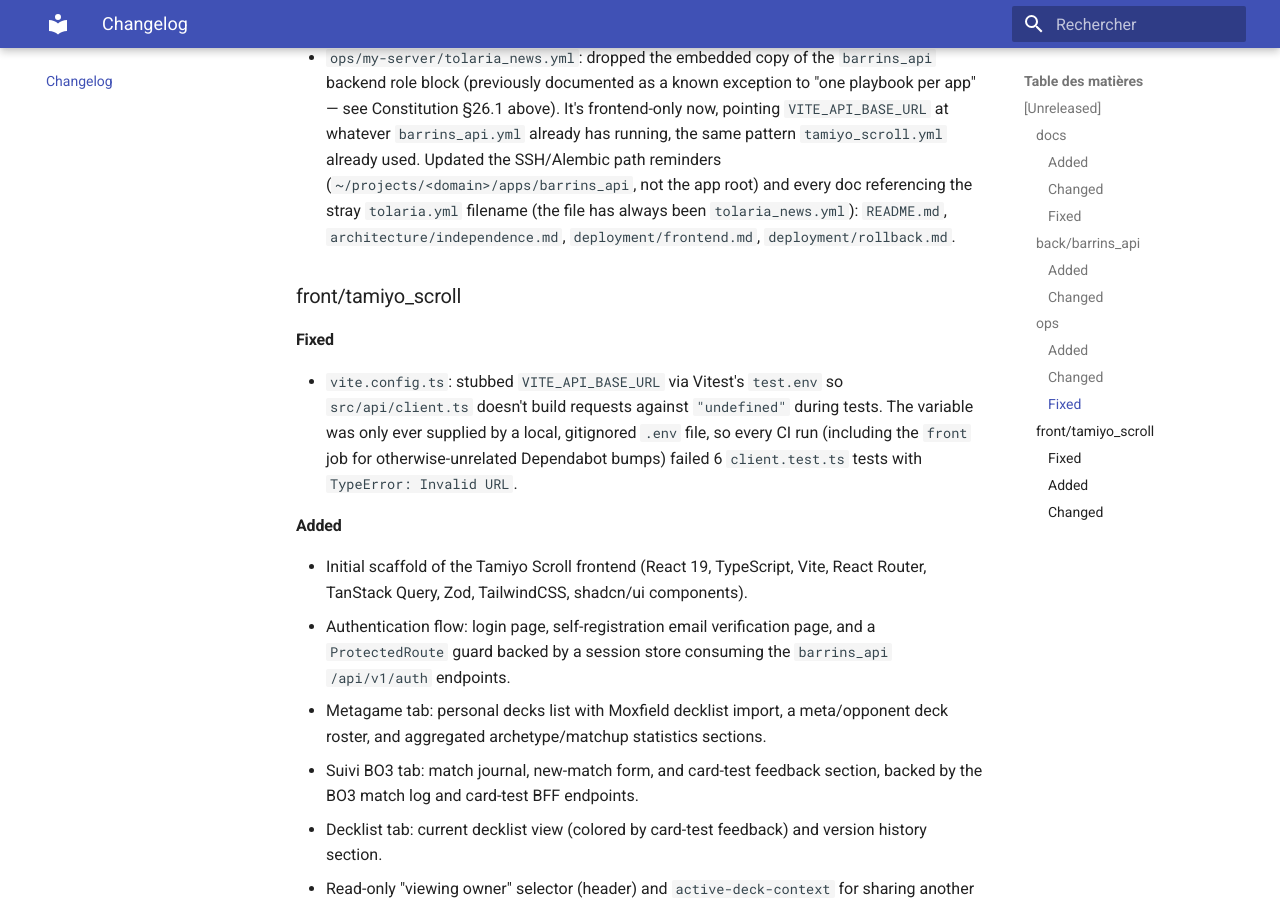
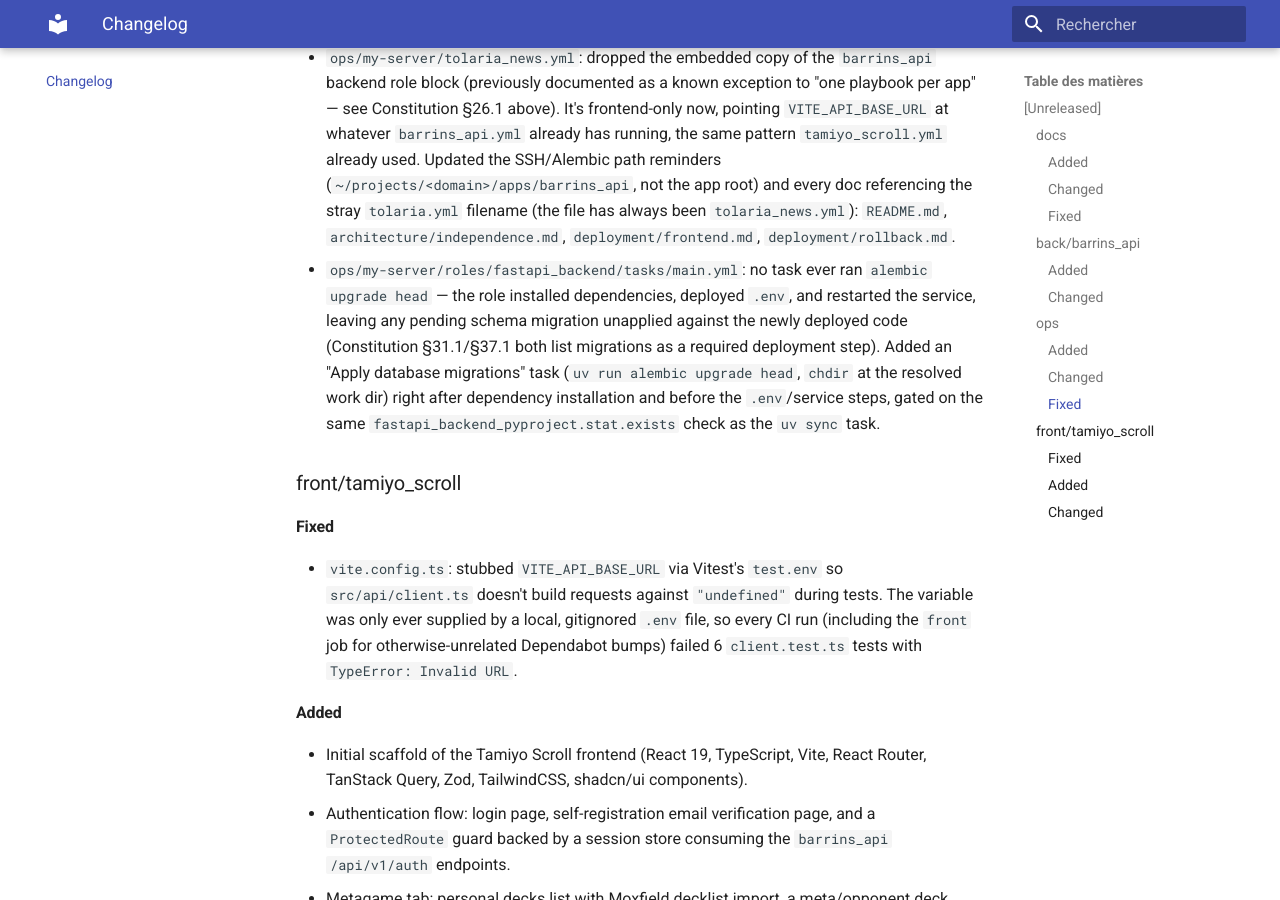
Before and after one commit to Spigushe/barrins-project, an MkDocs documentation site: the page built from docs/content/CHANGELOG.md, in a window 1280 px wide and 900 px high, scrolled down 7193 px. Built offline with MkDocs 1.6.1 and Material for MkDocs 9.7.7, drawn with Linux system fonts in a browser that asks for light colours.

Commit message:
fix(ops): apply alembic migrations during fastapi_backend deploy
The role installed dependencies and restarted the service but never ran
`alembic upgrade head`, so pending schema migrations were never applied
against the newly deployed code.

```diff
--- a/docs/content/CHANGELOG.md
+++ b/docs/content/CHANGELOG.md
@@ -346,6 +346,16 @@ sub-repos with actual changes appear in a given release.
   (the file has always been `tolaria_news.yml`): `README.md`,
   `architecture/independence.md`, `deployment/frontend.md`,
   `deployment/rollback.md`.
+- `ops/my-server/roles/fastapi_backend/tasks/main.yml`: no task ever
+  ran `alembic upgrade head` — the role installed dependencies,
+  deployed `.env`, and restarted the service, leaving any pending
+  schema migration unapplied against the newly deployed code
+  (Constitution §31.1/§37.1 both list migrations as a required
+  deployment step). Added an "Apply database migrations" task
+  (`uv run alembic upgrade head`, `chdir` at the resolved work dir)
+  right after dependency installation and before the `.env`/service
+  steps, gated on the same `fastapi_backend_pyproject.stat.exists`
+  check as the `uv sync` task.
 
 ### front/tamiyo_scroll
 
```
Also changed, not shown: 1 other file.
